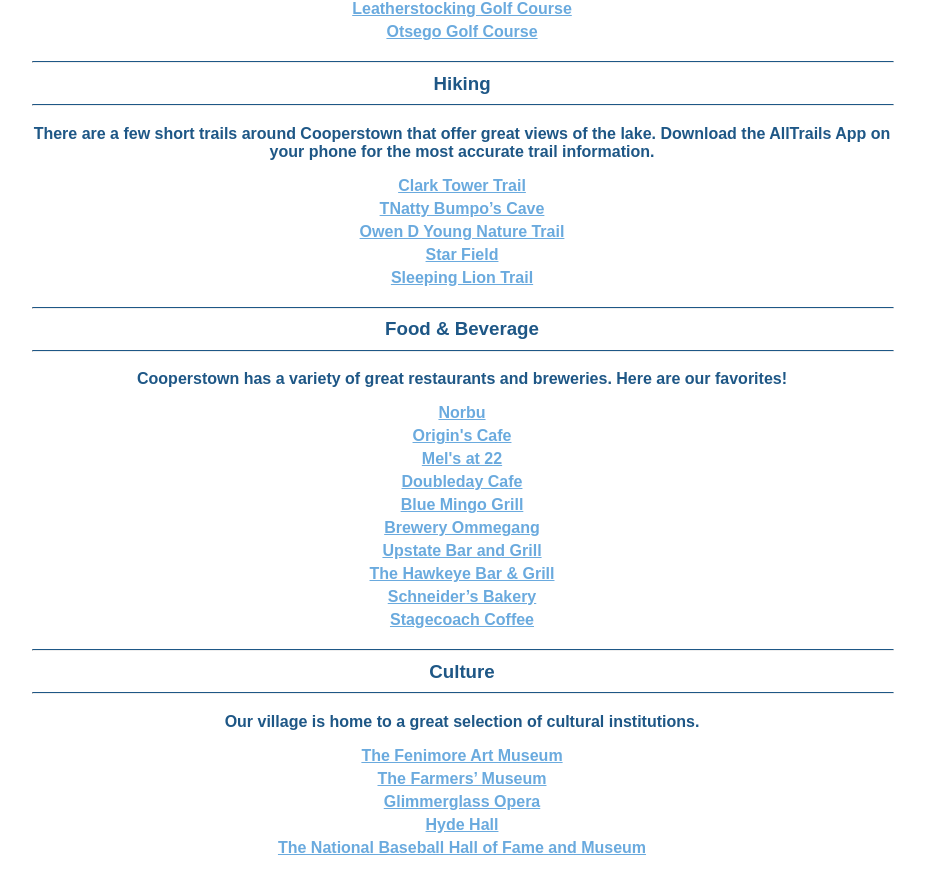
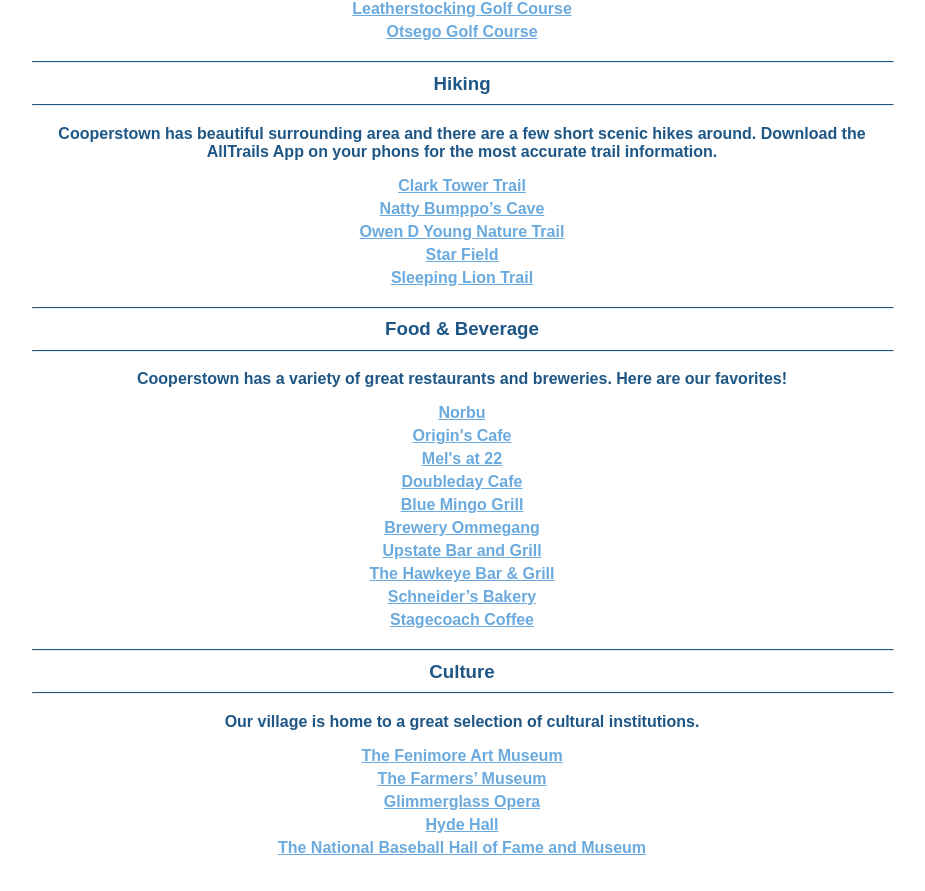
Before and after one commit to danomoseley/jennydan, a SvelteKit app: page /things-to-do in a window 1280 px wide. Shown: the part 797-1688 px from the top of the page, without its empty margins (178-1103 px from the left). Built offline with nearby package versions, Linux system fonts and the light colour scheme.

Commit message:
Update Hiking wording

```diff
--- a/src/routes/things-to-do/+page.svelte
+++ b/src/routes/things-to-do/+page.svelte
@@ -62,13 +62,13 @@
   </ul>
   <h3><hr>Hiking<hr></h3>
   <p>
-    There are a few short trails around Cooperstown that offer great views of the lake. Download the AllTrails App on your phone for the most accurate trail information.
+    Cooperstown has beautiful surrounding area and there are a few short scenic hikes around. Download the AllTrails App on your phons for the most accurate trail information.
   </p>
   <ul>
     <li>
       <ul>
         <li><a target="_blank" href="https://www.alltrails.com/trail/us/new-york/clark-tower-trail">Clark Tower Trail</a></li>
-        <li><a target="_blank" href="https://www.alltrails.com/trail/us/new-york/natty-bumppo-s-cave">TNatty Bumpo’s Cave</a></li>
+        <li><a target="_blank" href="https://www.alltrails.com/trail/us/new-york/natty-bumppo-s-cave">Natty Bumppo’s Cave</a></li>
         <li><a target="_blank" href="https://www.alltrails.com/trail/us/new-york/owen-d-young-nature-trail--2">Owen D Young Nature Trail</a></li>
         <li><a target="_blank" href="https://www.alltrails.com/trail/us/new-york/star-field-trail">Star Field</a></li>
         <li><a target="_blank" href="https://www.alltrails.com/trail/us/new-york/sleeping-lion-trail">Sleeping Lion Trail</a></li>
```
